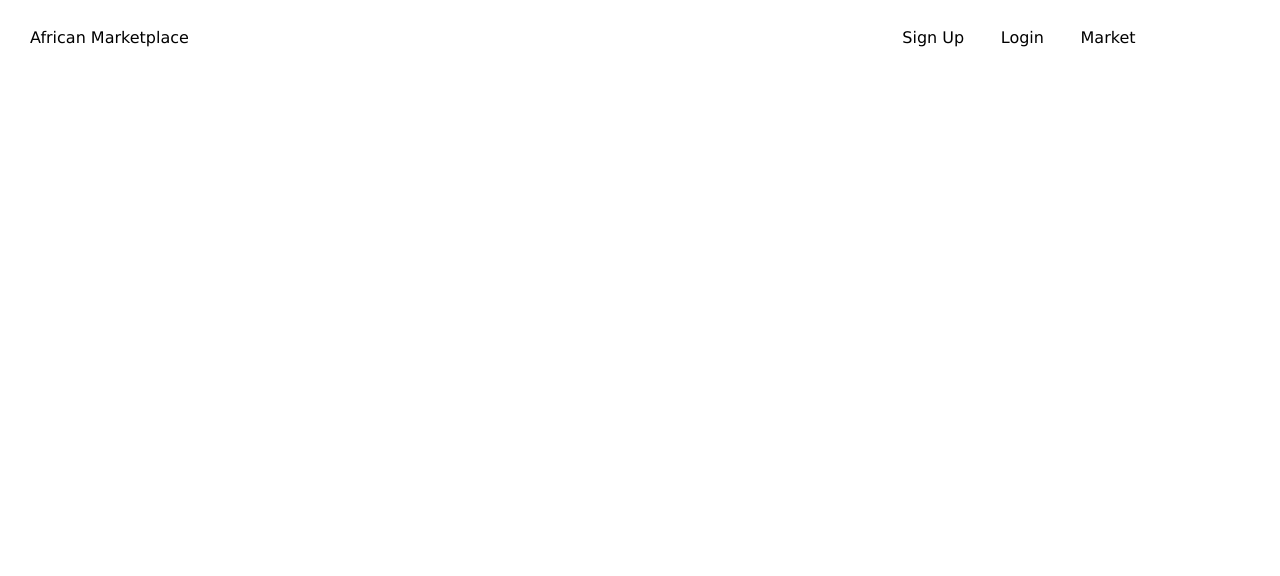
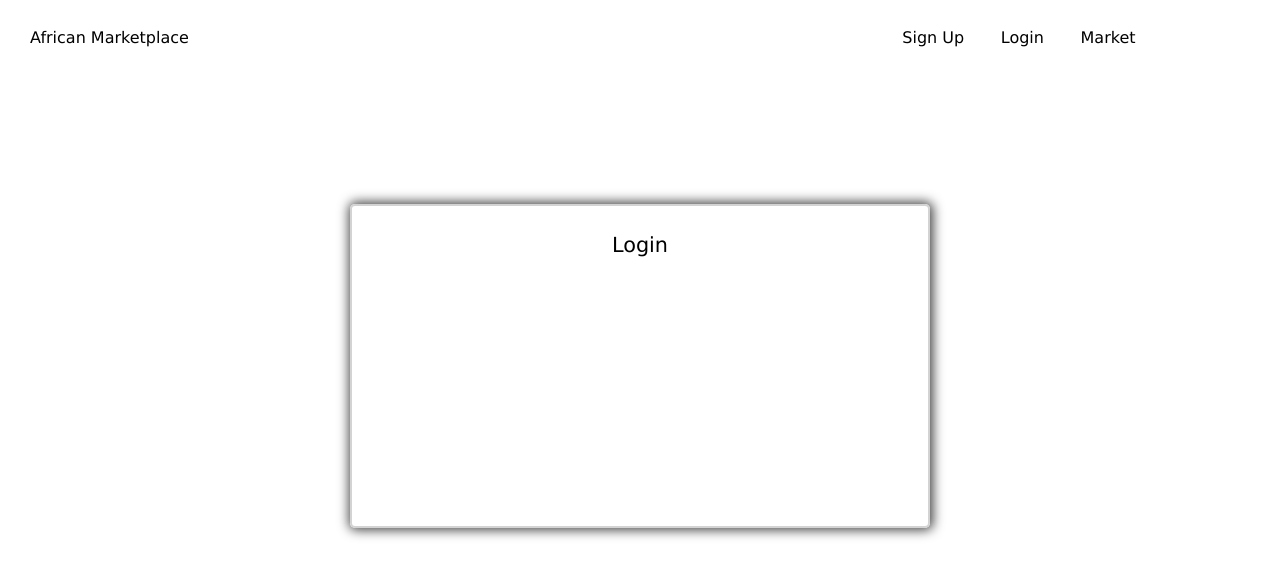
Before and after one commit to African-Market-Place-Build/front-end, a React (Create React App) app in the folder african-market/: page / in a window 1280 px wide. Shown: the top 576 px of the page. Built offline with nearby package versions, Linux system fonts and the light colour scheme.

Commit message:
done with nav

```diff
--- a/african-market/src/App.js
+++ b/african-market/src/App.js
@@ -1,6 +1,7 @@
 import React from 'react';
 import {Link, Switch, Route} from 'react-router-dom'
 import styled from 'styled-components'
+import {Login} from './components/Login'
 
 const StyledNav = styled.nav`
   display: flex;
@@ -42,6 +43,11 @@ function App() {
         </li>
       </ul>
       </StyledNav>
+      <Switch>
+        <Route>
+          <Login />
+        </Route>
+      </Switch>
     </div>
   );
 }
--- a/african-market/src/components/Login.js
+++ b/african-market/src/components/Login.js
@@ -0,0 +1,28 @@
+import React from 'react'
+import {useForm} from 'react-hook-form'
+import styled from 'styled-components'
+
+const StyledLogin = styled.div`
+    border: 2px solid lightgrey;
+    border-radius: 5px;
+    width: 45%;
+    height: 40vh;
+    margin: 0 auto;
+    margin-top: 10%;
+    box-shadow: 1px 0px 12px 2px rgba(0,0,0,0.75);
+    font-family: Verdana, Geneva, sans-serif;
+    h2 {
+        text-align: center;
+        margin-top: 5%;
+        font-size: 1.3rem;
+    }
+`
+
+export const Login = (props) => {
+    return (
+        <StyledLogin>
+            <h2>Login</h2>
+
+        </StyledLogin>
+    )
+}
```
